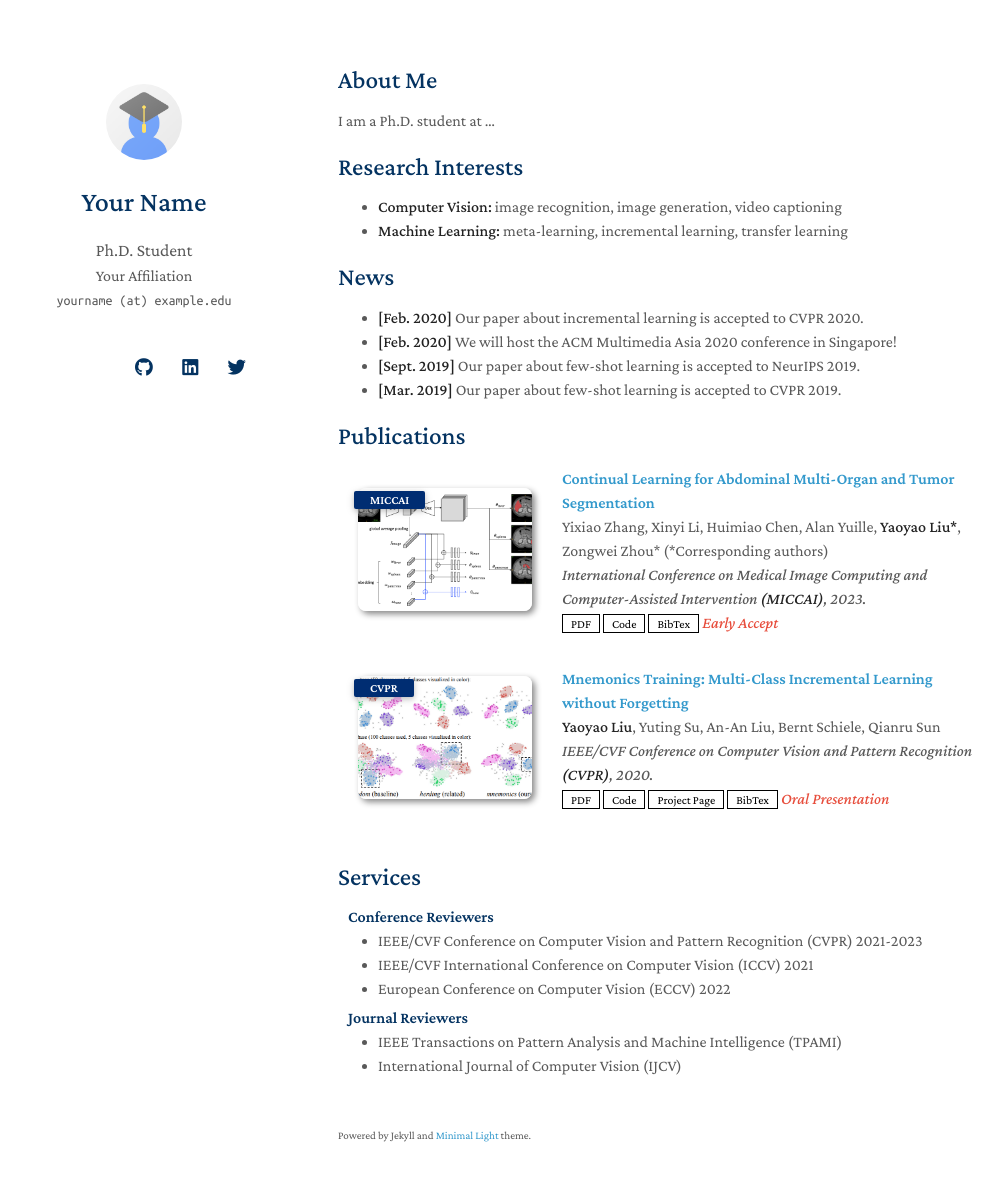
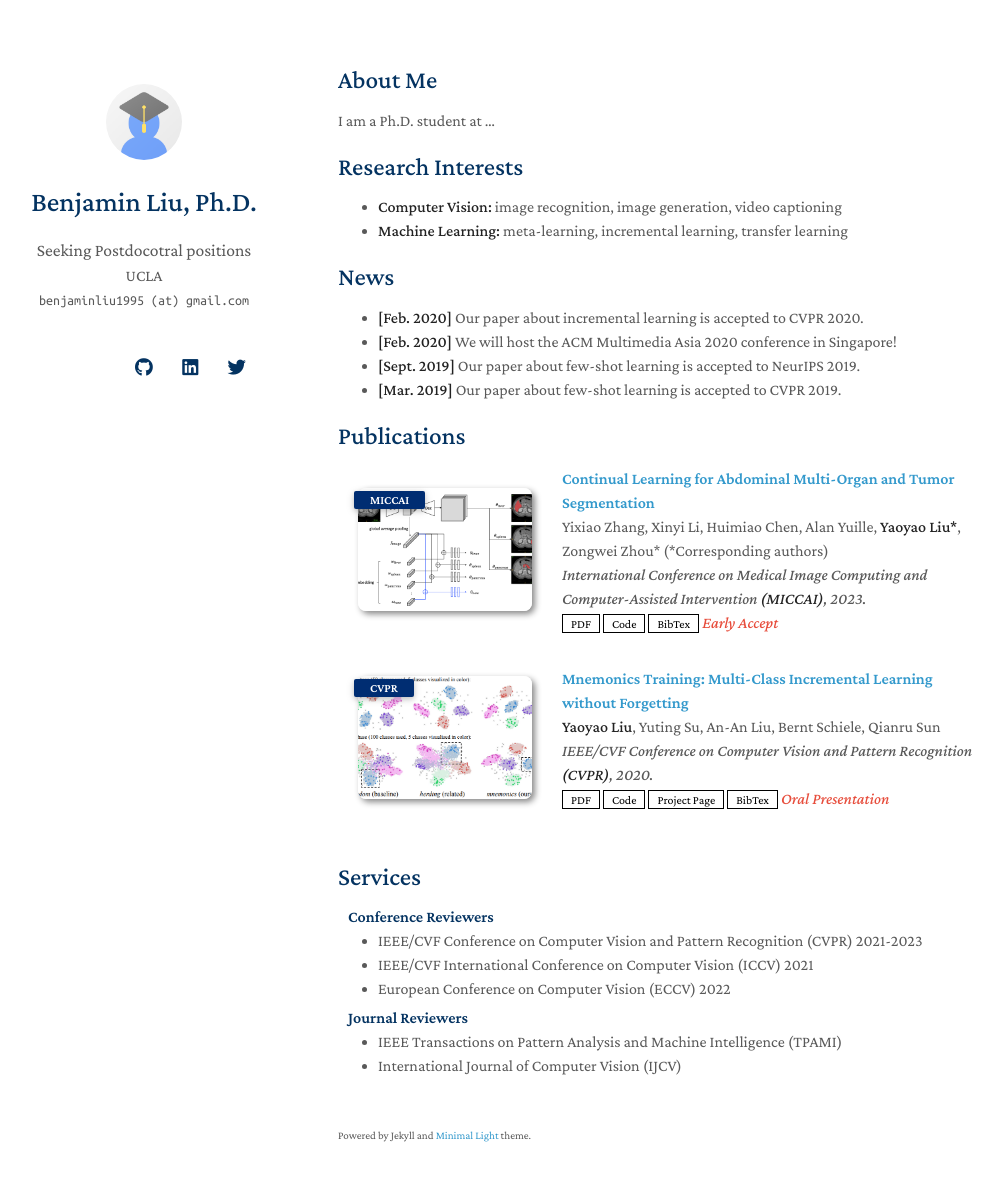
Before and after one commit to liuliuben/liuliuben.github.io, a Jekyll site: the page built from index.md, in a window 1280 px wide and 1216 px high. Shown: the top 1181 px of the window, without its empty margins (132-1135 px from the left). Built offline with Jekyll 4.4.1, drawn with Linux system fonts in a browser that asks for light colours; nearby versions of some CDN libraries; a style sheet for code colours, icons or effects is not loaded; our own code applies the rules of GitHub Pages for plain Markdown files.

Commit message:
Update _config.yml

```diff
--- a/_config.yml
+++ b/_config.yml
@@ -1,8 +1,8 @@
 # Basic Information
-title: Your Name
-position: Ph.D. Student
-affiliation: Your Affiliation
-email: yourname (at) example.edu
+title: Benjamin Liu, Ph.D.
+position: Seeking Postdocotral positions
+affiliation: UCLA
+email: benjaminliu1995 (at) gmail.com
 
 # Search Engine Optimization (SEO)
 # The following information is used to improve the website traffic from search engines, e.g., Google.
```
